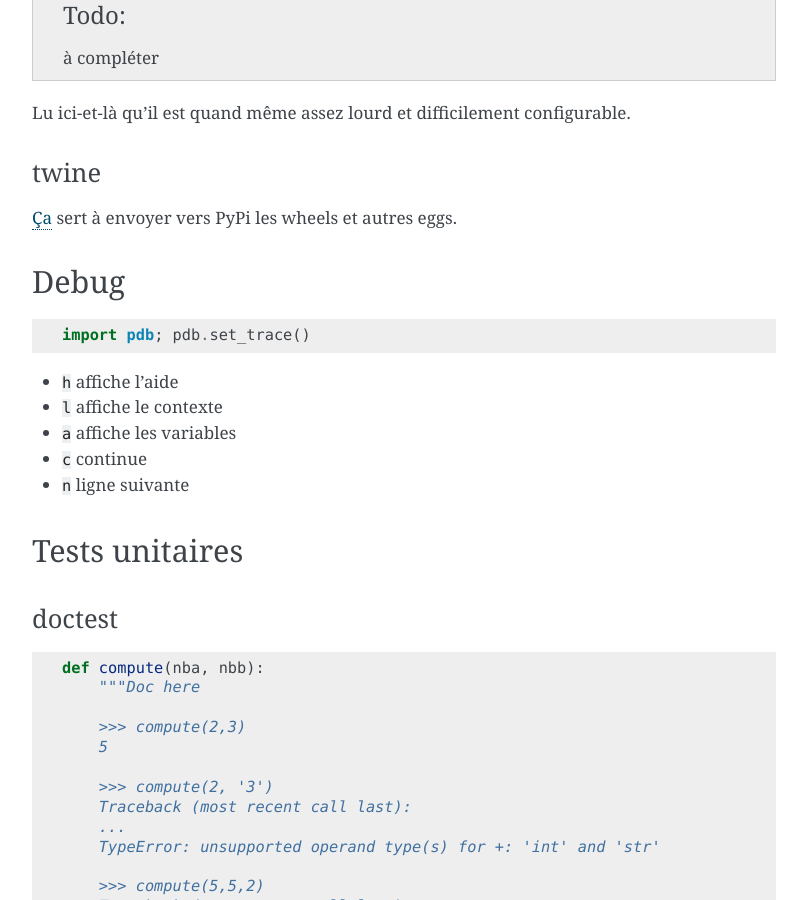
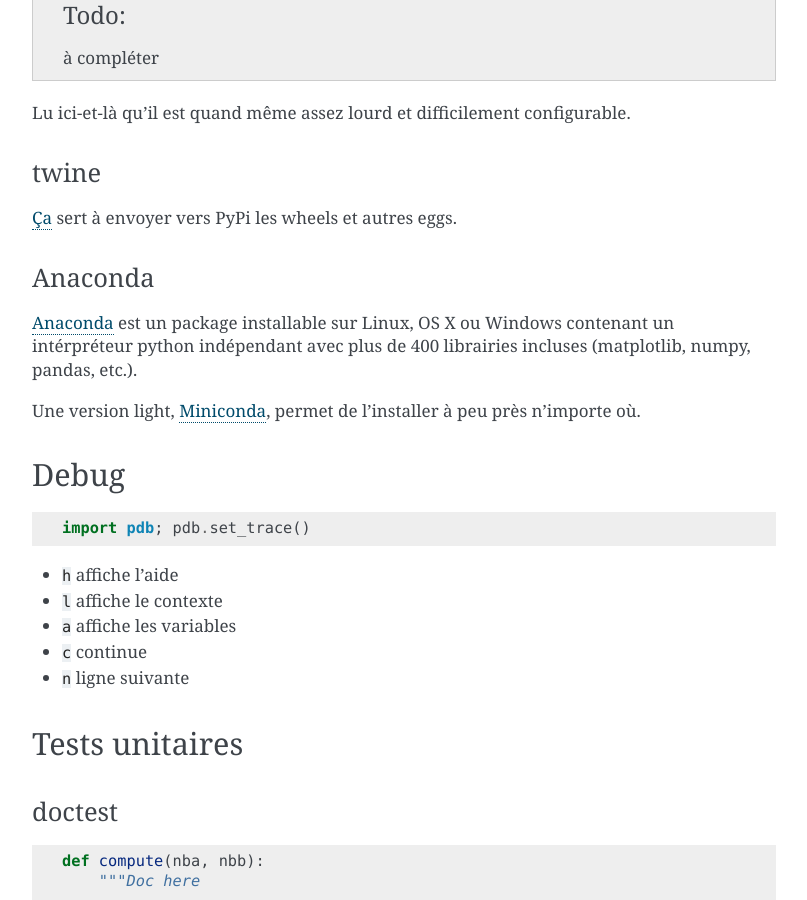
Before and after one commit to galactics/doc-python, a Sphinx documentation site: the page built from source/06-tools.rst, in a window 1280 px wide and 900 px high, scrolled down 1076 px. Shown: the whole window, without its empty margins (346-1153 px from the left). Built offline with Sphinx 7.4.7, drawn with Linux system fonts in a browser that asks for light colours.

Commit message:
Anaconda

```diff
--- a/source/06-tools.rst
+++ b/source/06-tools.rst
@@ -62,6 +62,18 @@ twine
 ^^^^^
 
 `Ça <https://packaging.python.org/en/latest/distributing/#upload-your-distributions>`__ sert à envoyer vers PyPi les wheels et autres eggs.
+
+.. _anaconda:
+
+Anaconda
+^^^^^^^^
+
+`Anaconda <https://www.continuum.io/downloads>`__ est un package installable sur Linux,
+OS X ou Windows contenant un intérpréteur python indépendant avec plus de 400 librairies
+incluses (matplotlib, numpy, pandas, etc.).
+
+Une version light, `Miniconda <http://conda.pydata.org/miniconda.html>`__, permet de
+l'installer à peu près n'importe où.
 
 Debug
 -----
```
